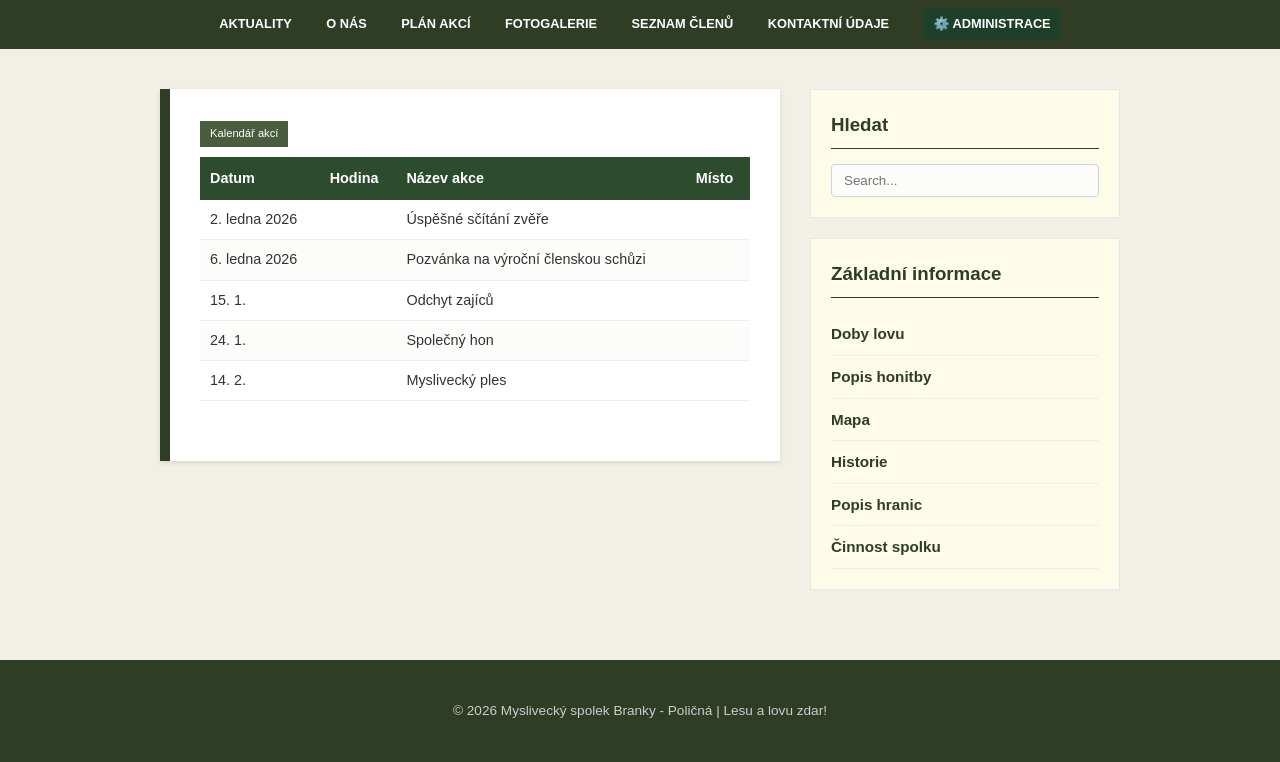
After one commit to papez314/php_vyuka, a PHP site: page /plan_akci.php in a window 1280 px wide. The commit adds this page. Shown: the part 181-943 px from the top of the page. Run offline with PHP 8.4, Linux system fonts and the light colour scheme; data comes from the database, SQL or seed files in the repository; both versions use the stored data as it was after the commit.

Commit message:
Make calendar on plan_akci dynamic from SQLite

```diff
--- a/O_nas.html
+++ b/O_nas.html
@@ -80,6 +80,7 @@
                 <input type="text" placeholder="Search" class="search-field">
             </section>
 
+
             <section class="sidebar-box">
                 <h3>Základní informace</h3>
                 <ul class="side-menu">
--- a/fotogalerie.html
+++ b/fotogalerie.html
@@ -69,6 +69,7 @@
             <input type="text" placeholder="Search" class="search-field">
         </section>
 
+
         <section class="sidebar-box white-box">
             <h3>Základní informace</h3>
             <ul class="side-menu">
--- a/historie.html
+++ b/historie.html
@@ -64,6 +64,7 @@
                 <input type="text" placeholder="Search" class="search-field">
             </section>
 
+
             <section class="sidebar-box">
                 <h3>Základní informace</h3>
                 <ul class="side-menu">
--- /dev/null
+++ b/plan_akci.php
@@ -0,0 +1,94 @@
+<?php
+declare(strict_types=1);
+$dbPath = __DIR__ . '/spolek.db';
+$calendarEvents = [];
+if (file_exists($dbPath)) {
+    $pdo = new PDO('sqlite:' . $dbPath);
+    $pdo->setAttribute(PDO::ATTR_ERRMODE, PDO::ERRMODE_EXCEPTION);
+    // Fetch news as calendar items (date and title)
+    $newsStmt = $pdo->query("SELECT published_date AS event_date, title FROM news ORDER BY id DESC");
+    $news = $newsStmt->fetchAll(PDO::FETCH_ASSOC);
+    // Fetch regular events
+    $eventsStmt = $pdo->query("SELECT event_date, title FROM events ORDER BY id ASC");
+    $events = $eventsStmt->fetchAll(PDO::FETCH_ASSOC);
+    $calendarEvents = array_merge($news, $events);
+}
+?>
+<!DOCTYPE html>
+<html lang="cs">
+<head>
+    <meta charset="UTF-8">
+    <meta name="viewport" content="width=device-width, initial-scale=1.0">
+    <title>Kalendář akcí - MS Branky Poličná</title>
+    <link rel="stylesheet" href="projekt2.css">
+</head>
+<body>
+    <header class="main-header">
+        <h1><a href="index.php">Myslivecký spolek Branky - Poličná</a></h1>
+    </header>
+    <nav class="main-nav">
+        <ul>
+            <li><a href="index.php">Aktuality</a></li>
+            <li><a href="O_nas.html">O nás</a></li>
+            <li><a href="plan_akci.php">Plán akcí</a></li>
+            <li><a href="fotogalerie.html">Fotogalerie</a></li>
+            <li><a href="seznam_clenu.html">Seznam členů</a></li>
+            <li><a href="kontaktni_udaje.html">Kontaktní údaje</a></li>
+            <li><a href="admin.php" class="u-admin-link">⚙️ Administrace</a></li>
+        </ul>
+    </nav>
+    <div class="container">
+        <main class="content">
+            <article class="post">
+                <span class="category-tag">Kalendář akcí</span>
+                <section class="info-header">
+                    <table class="hunting-table">
+                        <thead>
+                            <tr>
+                                <th>Datum</th>
+                                <th>Hodina</th>
+                                <th>Název akce</th>
+                                <th>Místo</th>
+                            </tr>
+                        </thead>
+                        <tbody>
+<?php if (!empty($calendarEvents)): ?>
+    <?php foreach ($calendarEvents as $event): ?>
+        <tr>
+            <td><?= htmlspecialchars($event['event_date']) ?></td>
+            <td></td>
+            <td class="event-name"><?= htmlspecialchars($event['title']) ?></td>
+            <td></td>
+        </tr>
+    <?php endforeach; ?>
+<?php else: ?>
+        <tr><td colspan="4">Žádné plánované akce</td></tr>
+<?php endif; ?>
+                        </tbody>
+                    </table>
+                </section>
+            </article>
+        </main>
+        <aside class="sidebar">
+            <section class="sidebar-box white-box">
+                <h3>Hledat</h3>
+                <input type="text" placeholder="Search..." class="search-field">
+            </section>
+            <section class="sidebar-box white-box">
+                <h3>Základní informace</h3>
+                <ul class="side-menu">
+                    <li><a href="doby_lovu.html">Doby lovu</a></li>
+                    <li><a href="popis_honitby.html">Popis honitby</a></li>
+                    <li><a href="mapa.html">Mapa</a></li>
+                    <li><a href="historie.html">Historie</a></li>
+                    <li><a href="popis_hranic.html">Popis hranic</a></li>
+                    <li><a href="cinnost_spolku.html">Činnost spolku</a></li>
+                </ul>
+            </section>
+        </aside>
+    </div>
+    <footer class="main-footer">
+        <p>© 2026 Myslivecký spolek Branky - Poličná | Lesu a lovu zdar!</p>
+    </footer>
+</body>
+</html>
```
Also changed, not shown: inc/calendar_sidebar.php (added, +40 -0 lines), index.php (+10 -13 lines), plan_akci.html (+21 -35 lines), seznam_clenu.html (+0 -8 lines), spolek.db.
